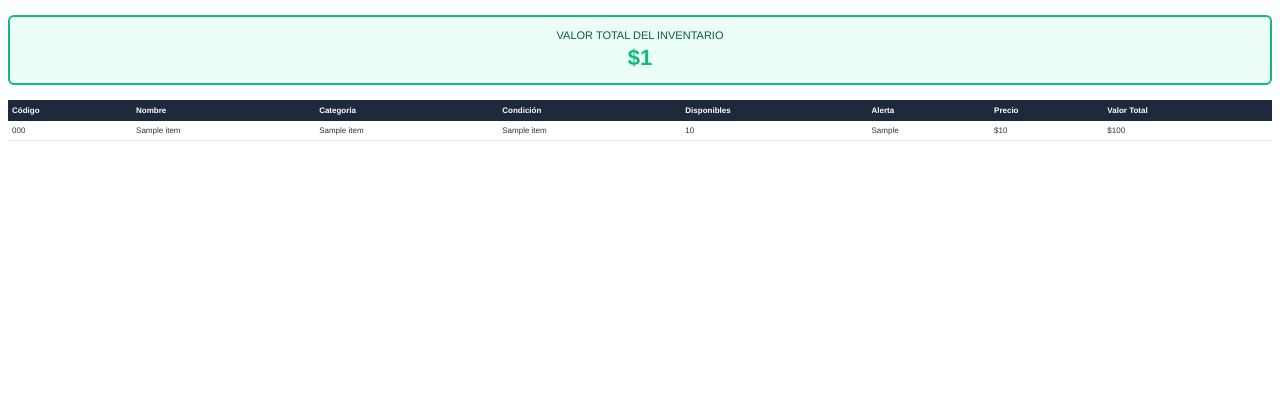
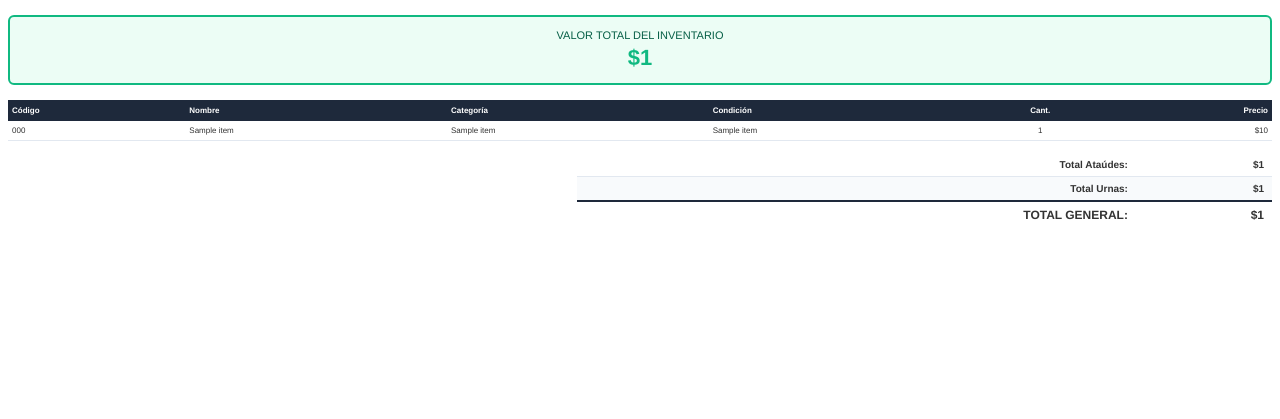
Before and after one commit to joselfica/funeraria, a Laravel app: template resources/views/pdfs/reports/inventory.blade.php in a window 1280 px wide. Shown: the part 57-476 px from the top of the page. Run offline with Laravel 12, Linux system fonts and the light colour scheme; the template is opened without the code that fills it: most values are stand-ins (such as "Sample title", 1, 10 or a date in 2020); parts of the project's set-up code (start-up, migrations or seed data) failed here and were passed over.

Commit message:
donaciones mejorada

```diff
--- a/resources/js/pages/Donations/Index.tsx
+++ b/resources/js/pages/Donations/Index.tsx
@@ -234,7 +234,7 @@ export default function DonationsIndex({ donations }: Props) {
 
                                 {d.receipt_path && (
                                     <a
-                                        href={`/storage/${d.receipt_path}`}
+                                        href={`/donations/${d.id}/receipt`}
                                         target="_blank"
                                         rel="noopener noreferrer"
                                         className="inline-flex w-fit items-center gap-1.5 rounded-md border border-rose-200 bg-rose-50 px-2.5 py-1.5 text-xs font-semibold text-rose-700 hover:bg-rose-100"
@@ -308,7 +308,7 @@ export default function DonationsIndex({ donations }: Props) {
                                         <TableCell className="px-5 py-4 text-right">
                                             {d.receipt_path ? (
                                                 <a
-                                                    href={`/storage/${d.receipt_path}`}
+                                                    href={`/donations/${d.id}/receipt`}
                                                     target="_blank"
                                                     rel="noopener noreferrer"
                                                     className="inline-flex items-center gap-1.5 rounded-md border border-rose-200 bg-rose-50 px-2.5 py-1.5 text-xs font-semibold text-rose-700 hover:bg-rose-100"
--- a/resources/views/pdfs/reports/inventory.blade.php
+++ b/resources/views/pdfs/reports/inventory.blade.php
@@ -16,7 +16,12 @@
         th { background: #1e293b; color: white; padding: 6px 4px; text-align: left; }
         td { padding: 5px 4px; border-bottom: 1px solid #e2e8f0; }
         tr:nth-child(even) { background: #f8fafc; }
-        .critical { color: #dc2626; font-weight: bold; }
+        .center { text-align: center; }
+        .right { text-align: right; }
+        .bold { font-weight: bold; }
+        .totals { width: 55%; margin-left: auto; margin-top: 12px; page-break-inside: avoid; }
+        .totals td { padding: 6px 8px; border-bottom: 1px solid #e2e8f0; font-size: 10px; }
+        .totals .grand td { border-top: 2px solid #1e293b; border-bottom: none; font-size: 12px; }
         .footer { position: fixed; bottom: 10px; left: 0; right: 0; text-align: center; font-size: 8px; color: #94a3b8; }
     </style>
 </head>
@@ -38,26 +43,38 @@
                 <th>Nombre</th>
                 <th>Categoría</th>
                 <th>Condición</th>
-                <th>Disponibles</th>
-                <th>Alerta</th>
-                <th>Precio</th>
-                <th>Valor Total</th>
+                <th class="center">Cant.</th>
+                <th class="right">Precio</th>
             </tr>
         </thead>
         <tbody>
+            {{-- Cada fila de inventory_items es una unidad física --}}
             @foreach ($items as $item)
                 <tr>
                     <td>{{ $item->code }}</td>
                     <td>{{ $item->name }}</td>
                     <td>{{ $item->category_label }}</td>
                     <td>{{ $item->condition_label }}</td>
-                    <td class="{{ $item->is_low_stock ? 'critical' : '' }}">{{ $item->available_stock }}</td>
-                    <td>{{ $item->alert_threshold }}</td>
-                    <td>${{ number_format($item->price, 0, ',', '.') }}</td>
-                    <td>${{ number_format($item->available_stock * $item->price, 0, ',', '.') }}</td>
+                    <td class="center">1</td>
+                    <td class="right">${{ number_format((float) $item->price, 0, ',', '.') }}</td>
                 </tr>
             @endforeach
         </tbody>
+    </table>
+
+    <table class="totals">
+        <tr>
+            <td class="right bold">Total Ataúdes:</td>
+            <td class="right bold">${{ number_format($totalAtaudes ?? 0, 0, ',', '.') }}</td>
+        </tr>
+        <tr>
+            <td class="right bold">Total Urnas:</td>
+            <td class="right bold">${{ number_format($totalUrnas ?? 0, 0, ',', '.') }}</td>
+        </tr>
+        <tr class="grand">
+            <td class="right bold">TOTAL GENERAL:</td>
+            <td class="right bold">${{ number_format($totalValue, 0, ',', '.') }}</td>
+        </tr>
     </table>
 
     <div class="footer">
--- a/routes/web.php
+++ b/routes/web.php
@@ -198,6 +198,7 @@ Route::middleware(['auth', 'role:Administrador|Encargado'])->group(function () {
     Route::get('donations', [DonationController::class, 'index'])->name('donations.index');
     Route::post('donations', [DonationController::class, 'store'])->name('donations.store');
     Route::get('donations/{donation}', [DonationController::class, 'show'])->name('donations.show');
+    Route::get('donations/{donation}/edit', [DonationController::class, 'edit'])->name('donations.edit');
     Route::put('donations/{donation}', [DonationController::class, 'update'])->name('donations.update');
     Route::delete('donations/{donation}', [DonationController::class, 'destroy'])->name('donations.destroy');
     Route::get('donations/{donation}/receipt', [DonationController::class, 'downloadReceipt'])->name('donations.receipt');
```
Also changed, not shown: app/Http/Controllers/DonationController.php (+56 -0 lines), app/Http/Controllers/ReportController.php (+12 -1 lines), resources/js/pages/Donations/Edit.tsx (+21 -4 lines).
